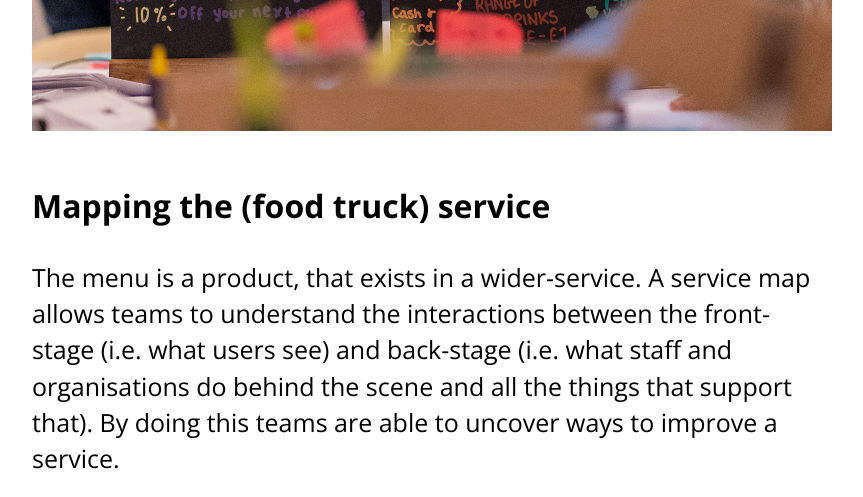
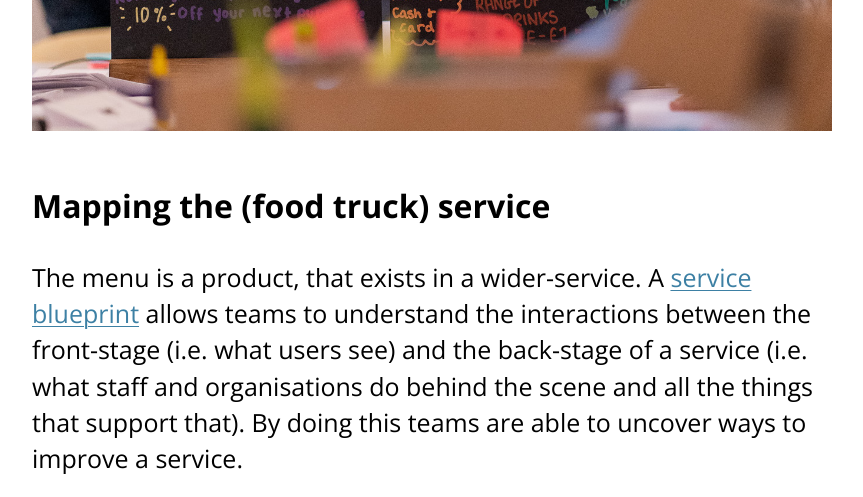
Before and after one commit to learnbymakingwales/learnbymakingwales.github.io, a Jekyll site: the page built from en/resource/design-challenge.md, in a window 1280 px wide and 900 px high, scrolled down 6167 px, cut to the strip 0-497 px from the top of the window. Shown: the whole strip, without its empty margins (208-1071 px from the left). Built offline with Jekyll 4.4.1, drawn with Linux system fonts in a browser that asks for light colours.

Commit message:
minor copy amend

```diff
--- a/en/resource/design-challenge.md
+++ b/en/resource/design-challenge.md
@@ -57,7 +57,7 @@ In the workshop, teams used a research screener(link) and a discussion guide(lin
 
 ### Mapping the (food truck) service
 
-The menu is a product, that exists in a wider-service.  A service map allows teams to understand the interactions between the front-stage (i.e. what users see) and back-stage (i.e. what staff and organisations do behind the scene and all the things that support that).  By doing this teams are able to uncover ways to improve a service.
+The menu is a product, that exists in a wider-service.  A [service blueprint](https://learnbymaking.wales/en/resource/a-basic-service-blueprint-template.png) allows teams to understand the interactions between the front-stage (i.e. what users see) and the back-stage of a service (i.e. what staff and organisations do behind the scene and all the things that support that).  By doing this teams are able to uncover ways to improve a service.
 
 ![Mapping buying a burioto from a food truck](/assets/images/mapping-a-service.png)
 
```
